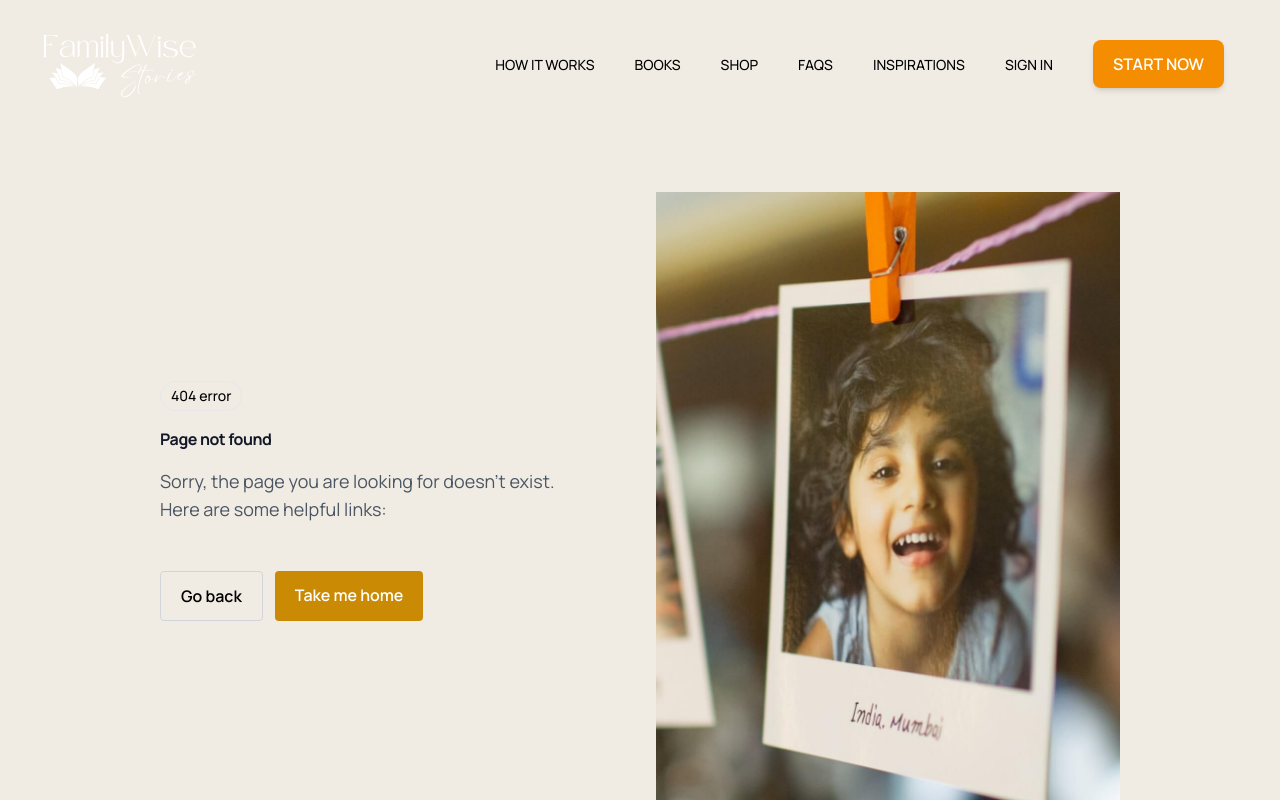
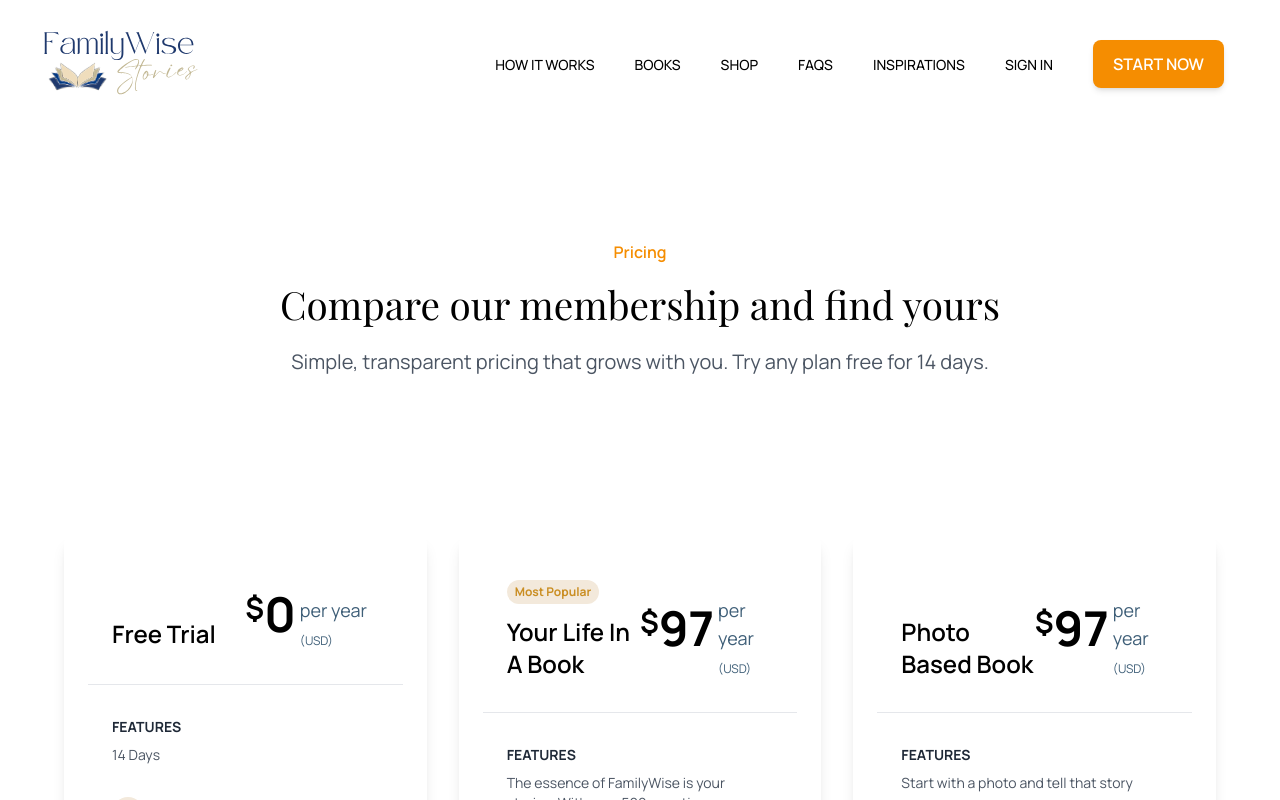
Before and after one commit to atweberlly/familywise, a Next.js app: page /shop in a window 1280 px wide. Before the commit this address had no page. Shown: the top 800 px of the page. Built offline with nearby package versions, Linux system fonts and the light colour scheme.

Commit message:
Rename pricing folder to shop

```diff
--- a/src/pages/pricing/index.tsx
+++ b/src/pages/shop/index.tsx
@@ -1,50 +1,57 @@
-import Image from 'next/image'
 import Footer from '../../components/Footer'
 import Header from '../../components/Header'
-import Heading from '../../components/Heading'
 import { questionbasedbook_extra, photobasedbook_extra } from '../../components/Lib/extra_features'
-import { questionbasedbook, photobasedbook, all_1, all_2 } from '../../components/Lib/features'
-import Payin4 from '../../components/Payin4'
+import { questionbasedbook, photobasedbook, freetrial } from '../../components/Lib/features'
 import Plans from '../../components/Plans'
 import Title from '../../components/Title'
-import Newsletter from '../../components/sections/Newsletter'
-import { LockClosedIcon, ReceiptRefundIcon, CheckCircleIcon } from '@heroicons/react/24/outline'
+import CaptureStories from '~/components/sections/CaptureStories'
+import CoverCarousel from '~/components/sections/CoverCarousel'
 
 export default function Pricing() {
   return (
     <main>
       <Title suffix="Family Wise">Pricing</Title>
 
-      <header className="relative min-h-screen bg-vanilla pb-16">
-        <Header color="dark" />
+      <header className="relative min-h-screen bg-white pb-16">
+        <Header color="light" />
         <div className="relative flex min-h-screen w-max overflow-y-auto">
           <div className="relative z-20 my-4 w-screen flex-1 px-6 text-center">
-            <div className="m-auto mt-4 block text-center lg:mt-8">
-              <Heading size={2} eyebrow={'pricing'}>
-                Compare our packages and find yours
-              </Heading>
-              <p className="mt-4 text-xs text-secondary-600 lg:text-sm">
-                Your parent&apos;s stories printed in a beautiful personalized book
-              </p>
+            {/* Header section start */}
+            <div className="py-16 lg:py-24">
+              {/* Container start */}
+              <div className="mx-auto max-w-screen-xl px-4 lg:px-8">
+                <div className="text-center">
+                  <h1 className="text-sm font-semibold text-orange-500 lg:text-base">Pricing</h1>
+                  <p className="mt-3 font-serif text-4xl font-medium lg:text-5xl">
+                    Compare our membership and find yours
+                  </p>
+                  <p className="mt-4 text-lg text-gray-600 lg:mt-6 lg:text-xl">
+                    Simple, transparent pricing that grows with you. Try any plan free for 14 days.
+                  </p>
+                </div>
+              </div>
+              {/* Container end */}
             </div>
-            <div className="mx-auto mt-16 grid max-w-6xl grid-cols-1 justify-center gap-8 md:grid-cols-2">
+            {/* Header section end */}
+            <div className="mx-auto mt-16 grid max-w-6xl grid-cols-1 justify-center gap-8 md:grid-cols-3">
               {/*
               <Plans name={'Premium'} price={'157'} features={premium} isPopular={true} />
               <Plans name={'Classic'} price={'97'} features={classic} isPopular={false} />
               */}
-              {/*
+
               <Plans
                 package_tag={'Free-Trial'}
                 name={'Free Trial'}
+                description={'14 Days'}
                 price={'0'}
                 features={freetrial}
                 isPopular={false}
               />
-              */}
 
               <Plans
                 package_tag={'Your-Life-In-A-Book'}
                 name={'Your Life In A Book'}
+                description={'Questions about your life'}
                 price={'97'}
                 features={questionbasedbook}
                 extra_name={'Design your professionally printed premium book'}
@@ -54,10 +61,8 @@ export default function Pricing() {
               <Plans
                 package_tag={'Photo-Based-Book'}
                 name={'Photo Based Book'}
+                description={'Start with a photo and tell that story'}
                 price={'97'}
-                description={
-                  'Perfect for children’s birthday books, holiday books, wedding books, recipe books, and preserving your children’s drawings & art.  Any occasion you take lots of photos! Instead of starting with a question, choose a photo & write your memory of that moment in time.'
-                }
                 features={photobasedbook}
                 extra_name={'Design your professionally printed premium book'}
                 extra_features={photobasedbook_extra}
@@ -67,7 +72,7 @@ export default function Pricing() {
           </div>
         </div>
       </header>
-      <section className="bg-black-pearl px-8 py-8 lg:p-16 lg:px-16">
+      {/* <section className="bg-black-pearl px-8 py-8 lg:p-16 lg:px-16">
         <div className="mx-auto max-w-6xl">
           <p className="font-semibold text-white">Additional Features</p>
           <h2 className="mt-2 text-left text-2xl font-bold text-white">All memberships receive</h2>
@@ -87,7 +92,6 @@ export default function Pricing() {
               </ul>
 
               <div className="mt-8 flex items-start justify-center space-x-16">
-                {/* PLACE PAY IN 4 LOGO HERE */}
                 <div className="flex flex-col items-center text-white">
                   <Payin4 className="mx-auto" />
                   <div className="mt-1 text-center text-sm">Pay in 4</div>
@@ -152,8 +156,9 @@ export default function Pricing() {
             </div>
           </div>
         </div>
-      </section>
-      <Newsletter />
+      </section>*/}
+      <CoverCarousel />
+      <CaptureStories />
       <Footer />
     </main>
   )
```
Also changed, not shown: src/pages/shop/[id].tsx (renamed from src/pages/pricing/[id].tsx).
